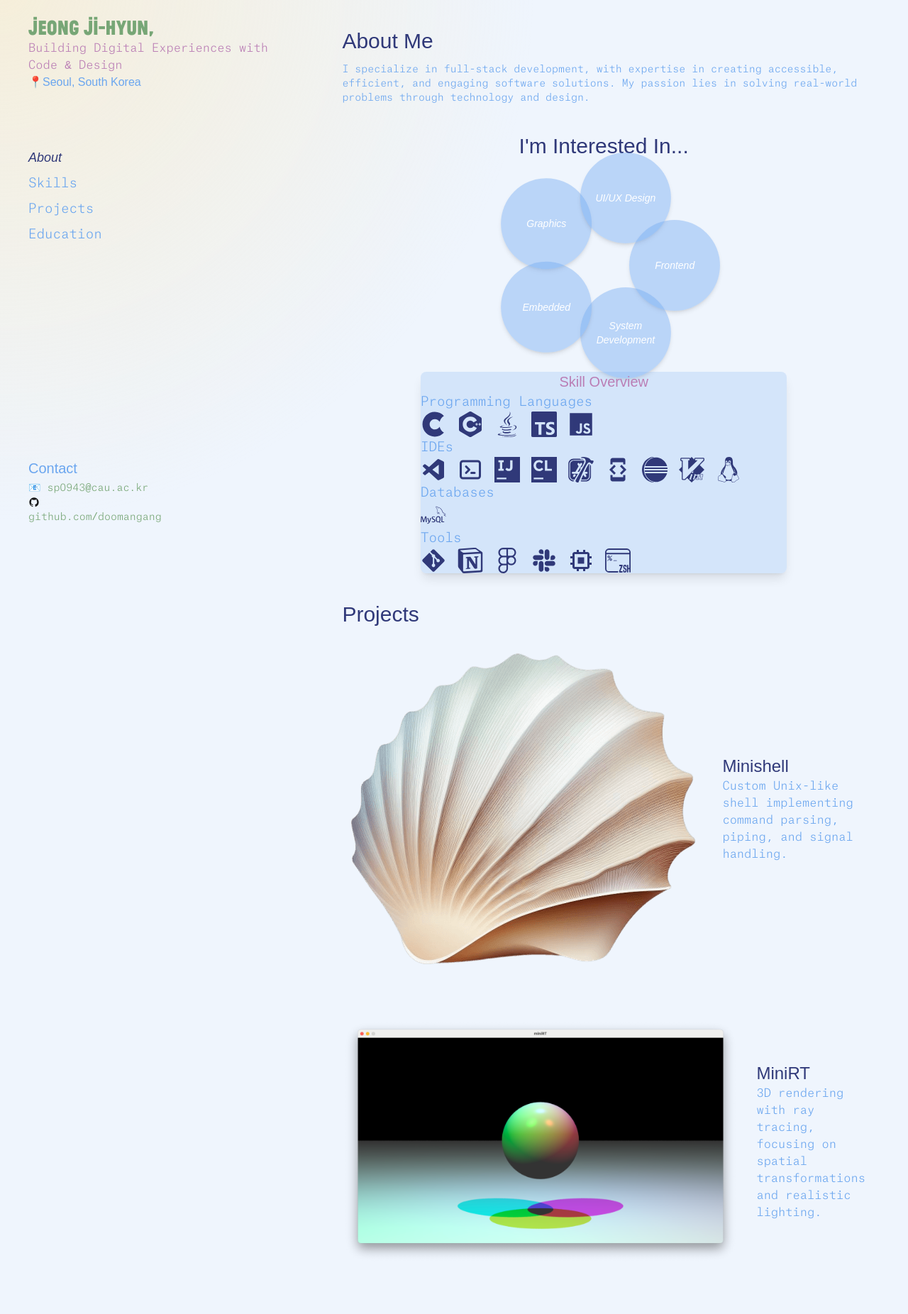
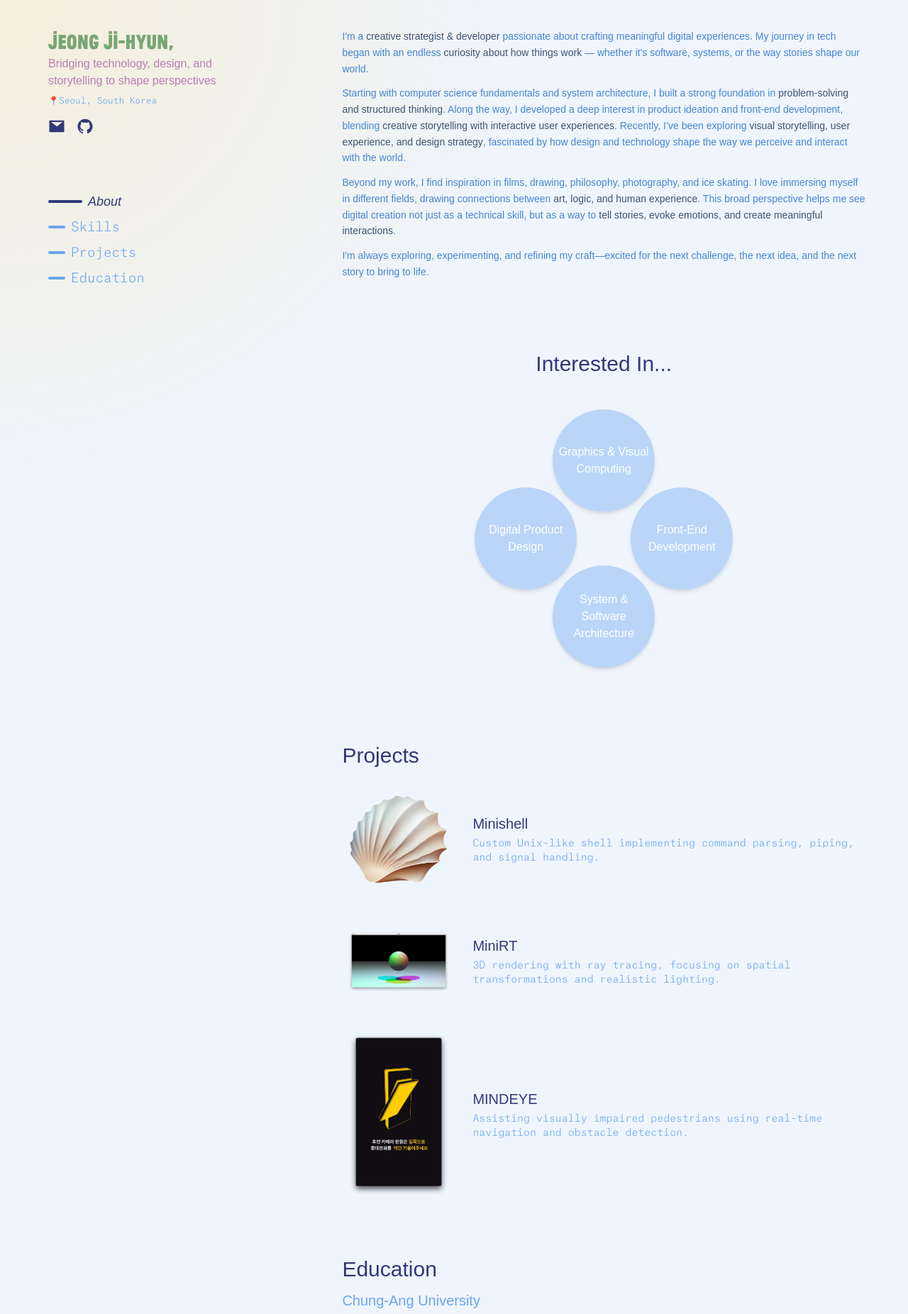
Before and after one commit to doomangang/darkness_w_bit, a Next.js app: page / in a window 1280 px wide. Shown: the part 20-1872 px from the top of the page at 71% size. Built offline with nearby package versions, Linux system fonts and the light colour scheme; a web font is replaced by a local one.

Commit message:
refact:margin padding, text, font (weight), contact icon and link (#10)

```diff
--- a/src/app/page.js
+++ b/src/app/page.js
@@ -11,27 +11,27 @@ import HeroSection from "@/components/HeroSection";
 export default function Home() {
     return (
         <MainLayout>
-            <div className="p-5 lg:hidden">
+            <div className="p-5  mb-5 bp:hidden">
                 <HeroSection/>
             </div>
 
-            <div className="p-5">
+            <div className="p-5 mb-5">
                 <AboutMe/>
             </div>
 
-            <div className="p-5">
+            <div className="p-5 mb-5">
                 <Skill/>
             </div>
 
-            <div className="p-5">
+            <div className="p-5 mb-5">
                 <Projects/>
             </div>
 
-            <div className="p-5">
+            <div className="p-5 mb-5">
                 <Education/>
             </div>
 
-            <div className="p-5 lg:hidden">
+            <div className="p-5 mb-5 ">
                 <Contact/>
             </div>
 
--- a/src/components/AboutMe.jsx
+++ b/src/components/AboutMe.jsx
@@ -4,11 +4,12 @@ import { ABOUT_ME } from "@/constants";
 
 const AboutMe = () => {
     return (
-        <section id="aboutme" className="text-point-jean">
-            <h2 className="text-3xl mb-3 font-gtk">{ABOUT_ME.heading}</h2>
-            <p className="font-mono text-sm text-point-blue">
-                {ABOUT_ME.description}
-            </p>
+        <section id="aboutme" className="mb-5 text-point-jean">
+            {/*<h2 className="text-3xl mb-3 font-gtk">{ABOUT_ME.heading}</h2>*/}
+            <div
+                className="text-sm mx-auto font-gtk font-light text-point-tblue leading-relaxed"
+                dangerouslySetInnerHTML={{__html: ABOUT_ME.description}}
+            />
         </section>
     );
 };
--- a/src/components/Contact.jsx
+++ b/src/components/Contact.jsx
@@ -1,18 +1,28 @@
 import React from 'react';
-import {BiMailSend} from "react-icons/bi";
-import {BiLogoGithub} from "react-icons/bi";
+import { AiFillMail, AiFillGithub } from "react-icons/ai";
 
-const Contact = () => {
+const Contact = ({ sidebarMode = false }) => {
     return (
-        <div className="">
-            <h2 className="text-xl mb-1 font-gtk text-point-blue">Contact</h2>
-            <p  className="text-sm text-point-sage font-mono mb-0.5">
-                📧 <a href="mailto:sp0943@cau.ac.kr" className="no-underline hover:underline decoration-wavy">sp0943@cau.ac.kr</a>
-            </p>
-            <p className="">
-                <BiLogoGithub/> <a href="https://github.com/doomangang"
-                             className="text-sm text-point-sage font-mono no-underline hover:underline decoration-wavy">github.com/doomangang</a>
-            </p>
+        <div className="text-point-jean">
+            <h2 className="text-xl mb-3 bp:mb-1.5 font-gtk ">Contact</h2>
+
+            {/* 이메일 */}
+            <div className="flex items-center gap-2">
+                <a href="mailto:sp0943@cau.ac.kr"
+                   className="flex items-center gap-1 text-sm text-point-lilac font-mono no-underline hover:underline decoration-wavy">
+                    <AiFillMail className="text-xl text-point-blue" />
+                    {!sidebarMode && "sp0943@cau.ac.kr"}
+                </a>
+            </div>
+
+            {/* GitHub */}
+            <div className="flex items-center gap-2 mt-1">
+                <a href="https://github.com/doomangang"
+                   className="flex items-center gap-1 text-sm text-point-lilac font-mono no-underline hover:underline decoration-wavy">
+                    <AiFillGithub className="text-xl  text-point-blue" />
+                    {!sidebarMode && "github.com/doomangang"}
+                </a>
+            </div>
         </div>
     );
 };
--- a/src/components/Education.jsx
+++ b/src/components/Education.jsx
@@ -4,7 +4,7 @@ import { EDUCATION } from '../constants';
 const Education = () => {
     return (
         <section id="education" className="text-point-jean">
-            <h2 className="text-3xl font-gtk">{EDUCATION.heading}</h2>
+            <h2 className="mt-4 mb-3 text-3xl font-gtk">{EDUCATION.heading}</h2>
             <div className="flex flex-col gap-8">
                 {EDUCATION.items.map((education, index) => (
                     <div
@@ -12,11 +12,11 @@ const Education = () => {
                         className="group relative flex flex-col transition duration-300"
                     >
                         {/* 학교 이름 */}
-                        <h3 className="text-2xl font-gtk text-point-blue group-hover:opacity-100 transition-opacity duration-300">
+                        <h3 className="text-xl font-gtk text-point-blue group-hover:opacity-100 transition-opacity duration-300">
                             {education.institution}
                         </h3>
                         {/* 학위 */}
-                        <p className="italic text-point-sage font-mono group-hover:opacity-100 transition-opacity duration-300 mt-1">
+                        <p className="text-sm pb-1 italic text-point-sage font-mono group-hover:opacity-100 transition-opacity duration-300 mt-1">
                             {education.degree}
                         </p>
                         {/* 기간 */}
--- a/src/components/HeroSection.jsx
+++ b/src/components/HeroSection.jsx
@@ -1,19 +1,31 @@
 import React from 'react';
+import { AiFillMail, AiFillGithub } from "react-icons/ai";
 
-import {INTRO} from "@/constants";
+import {ABOUT_ME, INTRO} from "@/constants";
 
 const HeroSection = () => {
     return (
-        <div className="">
-            <h1 className="text-4xl lg:text-3xl font-jeanluc text-point-sage">{INTRO.title}</h1>
-            <p className="font-mono text-point-lilac">
+        <section className="flex flex-col text-center items-center bp:text-start bp:items-start">
+            <h1 className="text-4xl mb-1 bp:text-3xl bp:mb-0.5 font-jeanluc text-point-sage">{INTRO.title}</h1>
+            <p className="mb-1.5 font-gtk  text-point-lilac">
                 {INTRO.description}
             </p>
-            <p className="font-gtk text-point-blue">
+            <p className="font-mono pt-0.5 text-xs text-point-blue">
                 {INTRO.location}
             </p>
-        </div>
-    );
+            <div className="flex space-x-4 mt-4">
+                {/* 메일 아이콘 */}
+                <a href="mailto:sp0943@cau.ac.kr" target="_blank" rel="noopener noreferrer">
+                    <AiFillMail className="text-2xl text-point-jean hover:text-point-jean transition-colors duration-300"/>
+                </a>
+                {/* GitHub 아이콘 */}
+                <a href="https://github.com/doomangang" target="_blank" rel="noopener noreferrer">
+                    <AiFillGithub className="text-2xl text-point-jean hover:text-point-jean transition-colors duration-300"/>
+                </a>
+            </div>
+        </section>
+)
+    ;
 };
 
 export default HeroSection;
--- a/src/components/MainLayout.jsx
+++ b/src/components/MainLayout.jsx
@@ -7,27 +7,21 @@ const MainLayout = ({ children }) => {
     return (
         <div>
             {/* 왼쪽 고정 칼럼 (lg 이상에서만 보이도록 설정) */}
-            <aside className="hidden lg:flex fixed top-0 left-0 h-screen w-1/3 flex-col">
+            <aside className="hidden bp:flex px-7 fixed top-0 left-0 h-screen w-1/3 flex-col">
                 <div className="p-10">
                     {/* Hero Section (lg 이상에서만 표시) */}
-                    <div className="hidden lg:block">
+                    <div className="hidden bp:block bp:mt-5">
                         <HeroSection />
                     </div>
                 </div>
-                <div className="p-10 flex-grow overflow-auto">
+                <div className="hidden bp:flex p-10 flex-grow w-full overflow-auto">
                     {/* Sidebar */}
                     <Sidebar />
-                </div>
-                <div className="p-10">
-                    {/* Contact Info (lg 이상에서만 표시) */}
-                    <div className="hidden lg:block">
-                        <ContactInfo />
-                    </div>
                 </div>
             </aside>
 
             {/* 오른쪽 메인 영역 (lg에서 왼쪽 칼럼이 보이면 margin-left 적용) */}
-            <main className="p-10 lg:ml-[33%] w-full lg:w-[67%]">
+            <main className="p-10 bp:ml-[33%] w-full bp:w-[67%]">
                 {children}
             </main>
         </div>
--- a/src/components/Projects.jsx
+++ b/src/components/Projects.jsx
@@ -6,7 +6,7 @@ import Image from "next/image"
 const Projects = () => {
     return (
         <section id="projects" className="text-point-jean">
-            <h2 className="text-3xl font-gtk">Projects</h2>
+            <h2 className="mb-5 mt-5 text-3xl font-gtk">Projects</h2>
             <div className="flex flex-col gap-10">
                 {PROJECTS.items.map((project, index) => (
                     <a
@@ -17,7 +17,7 @@ const Projects = () => {
                         className="group relative flex items-center gap-6 hover:scale-[1.02] transition-transform duration-300 cursor-pointer"
                     >
                         {/* 왼쪽: 이미지 */}
-                        <div className="relative flex-roww-40 h-30 overflow-auto">
+                        <div className="relative p-2 flex-row w-40 h-30 overflow-auto">
                             <Image
                                 src={project.image}
                                 alt={project.title}
@@ -28,10 +28,10 @@ const Projects = () => {
 
                         {/* 오른쪽: 텍스트 */}
                         <div className="flex-1">
-                            <h3 className="text-2xl font-gtk group-hover:text-point-lilac transition-colors duration-300">
+                            <h3 className="text-xl mb-1 font-gtk group-hover:text-point-lilac transition-colors duration-300">
                                 {project.title}
                             </h3>
-                            <p className="text-point-blue font-mono group-hover:text-base-khaki transition-colors duration-300">
+                            <p className="text-sm text-point-blue font-mono group-hover:text-base-khaki transition-colors duration-300">
                                 {project.description}
                             </p>
                         </div>
--- a/src/components/Sidebar.jsx
+++ b/src/components/Sidebar.jsx
@@ -31,14 +31,24 @@ const Sidebar = () => {
     return (
         <nav className="fixed flex flex-col space-y-2">
             {SECTIONS.map((section) => (
-                <a
-                    key={section.id}
-                    href={`#${section.id}`}
-                    className={`text-point-blue text-lg hover:text-point ${
-                        activeSection === section.id ? "font-gtk italic text-point-jean" : "font-mono light"
-                    }`}
-                >
-                    {section.label}
+                <a key={section.id} href={`#${section.id}`} className="flex items-center space-x-2">
+                    {/* 왼쪽 작대기 */}
+                    <div
+                        className={`transition-all duration-300 h-1 rounded-full ${
+                            activeSection === section.id ? "w-12 bg-point-jean" : "w-6 bg-point-blue"
+                        }`}
+                    />
+
+                    {/* 섹션 텍스트 */}
+                    <span
+                        className={`text-lg transition-all duration-300 ${
+                            activeSection === section.id
+                                ? "font-gtk italic text-point-jean"
+                                : "font-mono text-point-blue hover:text-point"
+                        }`}
+                    >
+                        {section.label}
+                    </span>
                 </a>
             ))}
         </nav>
--- a/src/components/Skill.jsx
+++ b/src/components/Skill.jsx
@@ -26,16 +26,16 @@ const Skill = () => {
 
     return (
         <section id="skills" ref={skillRef} className="relative flex flex-col items-center">
-            <h2 className="text-3xl font-gtk text-point-jean">
+            <h2 className="relative text-3xl m-5 font-gtk text-point-jean">
                 {SKILLS.heading}
             </h2>
 
             {/* 중심 원 */}
-            <div className="relative w-[300px] h-[300px] flex justify-center items-center rounded-full">
+            <div className="relative m-36 w-32 h-32 flex justify-center items-center rounded-full">
                 {SKILLS.items.map((skill, index) => {
                     const angle = (360 / SKILLS.items.length) * ((index + 3) % SKILLS.items.length); // 균등 분포
                     const rotationStyle = {
-                        transform: `rotate(${angle}deg) translate(100px) rotate(-${angle}deg)`,
+                        transform: `rotate(${angle}deg) translate(110px) rotate(-${angle}deg)`,
                     };
 
                     return (
@@ -46,8 +46,8 @@ const Skill = () => {
                             style={{...rotationStyle, transitionDelay: `${index * 200}ms`}} // 순차적 등장
                         >
                             <div
-                                className="w-32 h-32 bg-point-blue/40 text-center font-gtk italic text-white flex flex-col justify-center items-center rounded-full shadow-md">
-                                <span className="text-sm font-gtk">{skill.category}</span>
+                                className="w-36 h-36 p-1.5 bg-point-blue/40 text-center text-white flex flex-col justify-center items-center rounded-full shadow-md">
+                                <span className=" font-gtk">{skill.category}</span>
                             </div>
                         </div>
                     );
@@ -55,24 +55,24 @@ const Skill = () => {
             </div>
 
             {/* 🔽 Skills Section 아래 추가된 전체 기술 블록 🔽 */}
-            <div className={`w-[70%] max-w-2xl rounded-lg shadow-lg bg-point-blue/20
-                        transition-all duration-700 ease-out ${active ? "opacity-100 translate-y-0" : "opacity-0 translate-y-5"}`}>
-                <h3 className="text-xl font-gtk text-point-lilac text-center">Skill Overview</h3>
+            {/*<div className={`w-[70%] max-w-2xl m-5 p-5 rounded-lg shadow-lg bg-point-blue/20*/}
+            {/*            transition-all duration-700 ease-out ${active ? "opacity-100 translate-y-0" : "opacity-0 translate-y-5"}`}>*/}
+            {/*    <h3 className="text-xl m-1 font-gtk text-point-lilac text-center">Skill Overview</h3>*/}
 
-                <div className="flex flex-col justify-between">
-                    {TOOLS.categories.map((category, index) => (
-                        <div key={index} className="">
-                            <h4 className="text-lg font-mono text-point-blue">{category.title}</h4>
-                            <div className="flex flex-wrap gap-4 text-4xl text-point-jean">
-                                {category.skills.map((skill, idx) => {
-                                    const IconComponent = skill.icon;
-                                    return <IconComponent key={idx} title={skill.name}/>;
-                                })}
-                            </div>
-                        </div>
-                    ))}
-                </div>
-            </div>
+            {/*    <div className="flex flex-col justify-between">*/}
+            {/*        {TOOLS.categories.map((category, index) => (*/}
+            {/*            <div key={index} className="">*/}
+            {/*                <h4 className="font-mono m-1 text-point-blue">{category.title}</h4>*/}
+            {/*                <div className="m-1 flex flex-wrap justify-evenly text-4xl text-point-jean">*/}
+            {/*                    {category.skills.map((skill, idx) => {*/}
+            {/*                        const IconComponent = skill.icon;*/}
+            {/*                        return <IconComponent key={idx} title={skill.name}/>;*/}
+            {/*                    })}*/}
+            {/*                </div>*/}
+            {/*            </div>*/}
+            {/*        ))}*/}
+            {/*    </div>*/}
+            {/*</div>*/}
         </section>
     );
 };
--- a/src/constants/index.js
+++ b/src/constants/index.js
@@ -1,7 +1,7 @@
 // src/constants/index.js
 import shell from "@/asset/img/Shell-icon.png"
 import raytracer from "@/asset/img/raytracing.png"
-import reactnat from "@/asset/vec/react-native-1.svg"
+import mindeye from "@/asset/img/mindeye-5.png"
 
 import { FaCuttlefish, FaJava, FaJs, FaDatabase, FaGitAlt, FaSlack, FaLinux } from "react-icons/fa";
 import { SiCplusplus, SiTypescript, SiMysql, SiNotion, SiFigma, SiXcode, SiIntellijidea, SiClion, SiEclipseide, SiVim, SiZsh } from "react-icons/si";
@@ -20,40 +20,58 @@ export const SECTIONS = [
 
 export const INTRO = {
     title: "Jeong Ji-Hyun,",
-    description: 'Building Digital Experiences with Code & Design',
+    description: 'Bridging technology, design, and storytelling to shape perspectives',
     location: '📍Seoul, South Korea',
 };
 
+export const color =  "#3d5471";
+
 export const ABOUT_ME = {
-    heading: 'About Me',
+    heading: "About Me",
     description: `
-    I specialize in full-stack development, with expertise in creating accessible, efficient,
-    and engaging software solutions. My passion lies in solving real-world problems
-    through technology and design.
-  `,
+        <p class="about__desc mb-3">
+        I'm a <strong style="color: ${color};">creative strategist & developer</strong> passionate about crafting meaningful digital experiences.
+        My journey in tech began with an endless <strong style="color: ${color};">curiosity about how things work</strong> — whether it's software, systems, or the way stories shape our world.
+        </p>
+        <p class="about__desc mb-3">
+            Starting with computer science fundamentals and system architecture,
+            I built a strong foundation in <strong style="color: ${color};">problem-solving and structured thinking</strong>.
+            Along the way, I developed a deep interest in product ideation and front-end development,
+            blending <strong style="color: ${color};">creative storytelling with interactive user experiences</strong>.
+            Recently, I’ve been exploring <strong style="color: ${color};">visual storytelling, user experience, and design strategy</strong>,
+            fascinated by how design and technology shape the way we perceive and interact with the world.
+        </p>
+        <p class="about__desc mb-3">
+            Beyond my work, I find inspiration in films, drawing, philosophy, photography, and ice skating.
+            I love immersing myself in different fields, drawing connections between <strong style="color: ${color};">art, logic, and human experience</strong>.
+            This broad perspective helps me see digital creation not just as a technical skill,
+            but as a way to <strong style="color: ${color};">tell stories, evoke emotions, and create meaningful interactions</strong>.
+        </p>
+        <p class="about__desc">
+            I'm always exploring, experimenting, and refining my craft—excited for the next challenge,
+            the next idea, and the next story to bring to life.
+        </p>
+
+    `
 };
 
 export const SKILLS = {
-    heading: "I'm Interested In...",
+    heading: "Interested In...",
     items: [
         {
-            category: 'Graphics',
-            stack: 'OpenGL',
-        },
-        {
-            category: 'UI/UX Design',
+            category: 'Graphics & Visual Computing',
             stack: 'Figma',
         },
         {
-            category: 'Frontend',
+            category: 'Front-End Development',
             stack: 'React, React Native, Next.js, TypeScript',
         },
         {
-            category: 'System Development',
+            category: 'System & Software Architecture',
             stack: 'C, JavaScript',
         },
         {
-            category: 'Embedded',
+            category: 'Digital Product Design',
             stack: 'C, JavaScript',
         },
     ],
@@ -74,20 +92,6 @@ export const TOOLS = {
             ],
         },
         {
-            title: "IDEs",
-            skills: [
-                { name: "VS Code", icon: BiLogoVisualStudio},
-                { name: "Terminal", icon: TbTerminal2},
-                { name: "IntelliJ IDEA", icon: SiIntellijidea },
-                { name: "CLion", icon: SiClion},
-                { name: "Xcode", icon: SiXcode},
-                { name: "Cursor", icon: MdDeveloperMode }, // 대체 아이콘
-                { name: "Eclipse", icon: SiEclipseide },
-                { name: "Vim", icon: SiVim },
-                { name: "Linux", icon: FaLinux },
-            ],
-        },
-        {
             title: "Databases",
             skills: [
                 { name: "MySQL", icon: SiMysql },
@@ -100,7 +104,6 @@ export const TOOLS = {
                 { name: "Notion", icon: SiNotion},
                 { name: "Figma", icon: SiFigma },
                 { name: "Slack", icon: FaSlack },
-                { name: "LLDB", icon: BiChip }, // 디버깅 관련 대체 아이콘
                 { name: "zsh", icon: SiZsh },
             ],
         },
@@ -126,7 +129,7 @@ export const PROJECTS = {
             title: "MINDEYE",
             description: "Assisting visually impaired pedestrians using real-time navigation and obstacle detection.",
             link: "https://github.com/doomangang/mindeye_front",
-            image: reactnat
+            image: mindeye
         },
     ],
 };
--- a/tailwind.config.js
+++ b/tailwind.config.js
@@ -7,6 +7,9 @@ module.exports = {
   ],
   theme: {
     extend: {
+      screens: {
+        "bp": "940px",
+      },
       colors: {
         base: {
           light: "#eff5fd", // 배경색 (off white)
@@ -18,10 +21,11 @@ module.exports = {
           gray: "#222222",
           blue: "#6ba6ef",
           jean: "#303979", // 포인트 색상 (dark jean)
+          tblue: "#4785d1",
           yellow: "#FCE7B6",
           lilac: "#ba7eb5",
           sage: "#77a676",
-          sub: "#a6addc"
+          sub: "#a6addc",
         }
       },
       fontFamily: {
```
Also changed, not shown: public/asset/img/mindeye-5.png (added).
